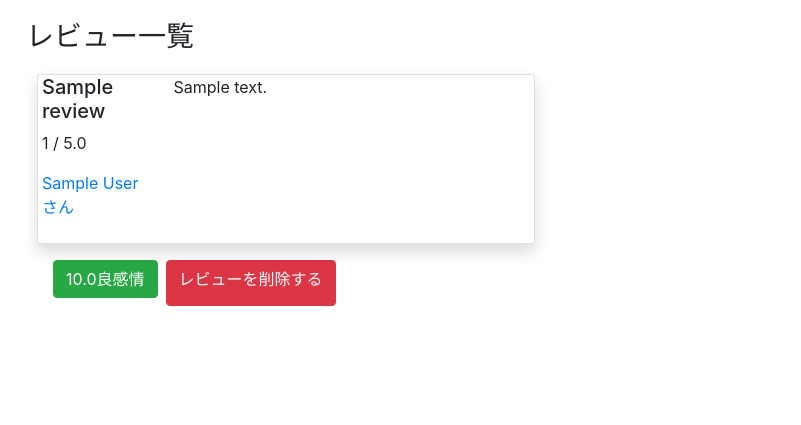
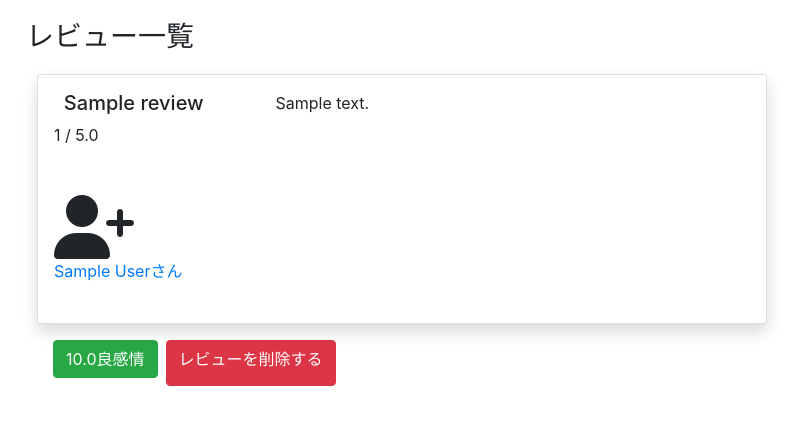
Before and after one commit to densuke5G/KachiCamp, a Rails app: page /admin/reviews in a window 1280 px wide. Shown: the part 56-481 px from the top of the page, without its empty margins (48-849 px from the left). Run offline with Rails 7, Linux system fonts and the light colour scheme; a user stored in the database is signed in; tables that the repository leaves empty hold one stand-in row (values such as "Sample post"); style sheets or scripts are compiled from the project's sources; some libraries are stand-ins or nearby versions.

Commit message:
reviewfix

```diff
--- a/app/views/admin/reviews/index.html.erb
+++ b/app/views/admin/reviews/index.html.erb
@@ -2,9 +2,6 @@
   <div class="row p-1">
     <h3>レビュー一覧</h3>
   </div>
-  <div class="row">
-    <div class="col-md-10">
-      <%= render 'layouts/reviews', reviews: @reviews %>
-    </div>
+  <%= render 'layouts/reviews', reviews: @reviews %>
   </div>
 </div>
--- a/app/views/layouts/_reviews.html.erb
+++ b/app/views/layouts/_reviews.html.erb
@@ -1,19 +1,30 @@
 <div class="row">
-  <div class="col-md-10">
+  <div class="col-md-12">
     <% reviews.each do |review| %>
       <div class="row mb-2">
         <div class="col-sm-12 col-md-8">
           <div class="card shadow bg-white rounded my-2">
             <div class="row mb-2">
-              <div class="col-sm-6 col-md-3 ml-1">
-                <h5><%= review.title %></h5>
+              <div class="col-sm-6 col-md-3 m-3">
+                <h5 class="fw-bold text-center"><%= review.title %></h5>
                 <!--JavaScript呼び出し-->
                 <div id="star-rate<%= review.id %>"></div>
                 <p><%= review.star %> / 5.0</p>
-                <p><%= link_to "#{review.user.name}さん", admin_user_path(review.user.id) %></p>
               </div>
-              <div class="col-sm-6 col-md-5">
+              <div class="col-sm-6 col-md-5 m-3">
                 <p><%= review.body %></p>
+              </div>
+              <div class="col-sm-6 col-md-3 m-3">
+                <% if review.user.profile_image.present? %>
+                  <%= image_tag review.user.profile_image, class:"rounded-circle", size:"50x50" %>
+                <% else %>
+                  <i class="fas fa-user-plus fa-4x ms-3"></i>
+                <% end %>
+                <% if admin_signed_in? %>
+                  <p><%= link_to "#{review.user.name}さん", admin_user_path(review.user.id) %></p>
+                <% else %>
+                  <p><%= review.user.name %> さん</p>
+                <% end %>
               </div>
             </div>
           </div>
```
